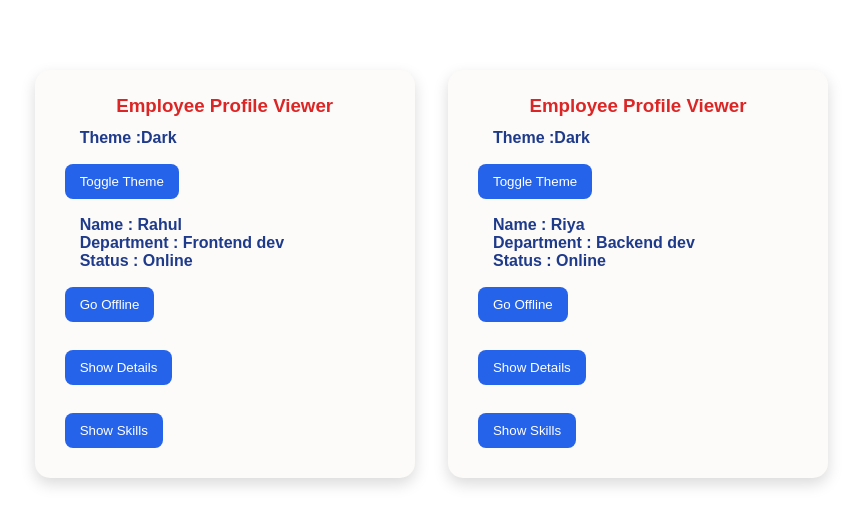
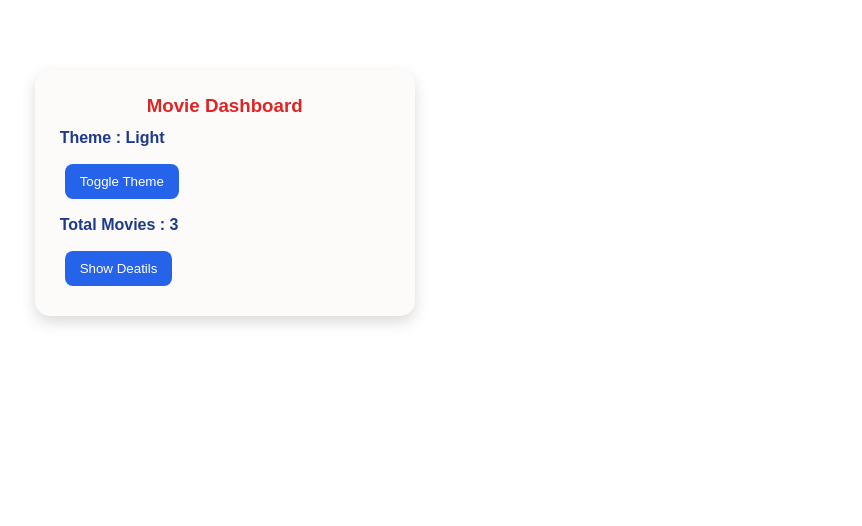
Before and after one commit to hodbesanjana06/React-Learning, a React (Vite) app: page / in a window 1280 px wide. Shown: the top 526 px of the page, without its empty margins (2-864 px from the left). Built offline with nearby package versions, Linux system fonts and the light colour scheme.

Commit message:
Day 06 : List & Keys

```diff
--- a/src/App.css
+++ b/src/App.css
@@ -17,12 +17,7 @@
   font-family: Arial, sans-serif;
 }
 
-.small-box h2 {
-  color: #1e3a8a;
-  margin: 12px 0;
-  text-align: left;
-  padding-left: 20px;
-}
+
 .small-box h3 {
   color: #dc2626;
   text-align: center;
@@ -70,7 +65,10 @@
   color: #1e3a8a;
   font-size: medium;
 }
-
+.small-box p {
+  color: #ff9800;
+  font-size: medium;
+}
 .heading{
 text-align: center;
 color: brown;
@@ -90,3 +88,14 @@ color: brown;
   font-weight: bold;
   font-size: medium;
 }
+
+.small-card{
+
+  width: 300px;
+  margin: 40px auto;
+  padding: 25px;
+  background-color: #fcfbf9;
+  border-radius: 15px;
+  box-shadow: 0 6px 15px rgba(0, 0, 0, 0.15);
+  font-family: Arial, sans-serif;
+}
--- a/src/App.jsx
+++ b/src/App.jsx
@@ -1,17 +1,35 @@
 import './App.css'
-// import ConditionalRendering from './Days/Day05 - Conditional-Rendering/ConditionalRendering';
-// import Task from './Days/Day05 - Conditional-Rendering/Task';
-import Employee from './Days/Day05 - Conditional-Rendering/Employee';
+import ListKey from './Days/Day06 - List-Keys/ListKey';
+import Task from './Days/Day06 - List-Keys/Task';
+import MovieDashboard from './Days/Day06 - List-Keys/MovieDashboard';
 
 function App(){
+  let movies = [
+  {
+    id: 1,
+    title: "Tumbadchi Manjula",
+    rating: 9
+  },
+  {
+    id: 2,
+    title: "Dashavtar",
+    rating: 10
+  },
+  {
+    id: 3,
+    title: "Avatar",
+    rating: 8
+  }
+]
+
   return(
+
     <>
     <div className='main-box'>
 
-      {/* < ConditionalRendering/> */}
-      {/* <Task/>  */}
-      <Employee id = {101} name ="Rahul" age ={22} dept = "Frontend dev" username = "Rahul_dev" exp={2} skills={["JavaScript", "React", "Node.js", "CSS"]}/>
-      <Employee id = {102} name ="Riya" age ={24} dept = "Backend dev" username = "Riya@_dev" exp={1} skills={["python", "Django", "Node.js", "Mysql"]}/>
+      {/* <ListKey/> */}
+      {/* <Task movies = {movies}/> */}
+      <MovieDashboard  movies = {movies}/>
 
     </div>
 
--- a/src/Days/Day05 - Conditional-Rendering/Employee.jsx
+++ b/src/Days/Day05 - Conditional-Rendering/Employee.jsx
@@ -55,3 +55,6 @@ function Employee({name , id , age , dept, username , exp , skills}){
 }
 
 export default Employee;
+
+{/* <Employee id = {101} name ="Rahul" age ={22} dept = "Frontend dev" username = "Rahul_dev" exp={2} skills={["JavaScript", "React", "Node.js", "CSS"]}/>
+      <Employee id = {102} name ="Riya" age ={24} dept = "Backend dev" username = "Riya@_dev" exp={1} skills={["python", "Django", "Node.js", "Mysql"]}/> */}
--- /dev/null
+++ b/src/Days/Day06 - List-Keys/ListKey.jsx
@@ -0,0 +1,96 @@
+
+function ListKey(){
+    let colors = ["red", 'Blue', 'Green']
+    let fruits = ["apple", 'Mango', 'Orange']
+    let students = [
+        {
+            id : 101,
+            name : "Rahul"
+        },
+        {
+            id : 102,
+            name : "Aman"
+        },
+    ]
+
+    let shops = [
+        {
+            id: 1001,
+            product: "Laptop",
+            price: 50000
+        },
+        {
+            id: 1002,
+            product: "Phone",
+            price: 20000
+        }
+    ]
+
+
+    let movies = [
+         {
+            id: 1,
+            title: "Inception",
+            rating: 9
+        },
+        {
+            id: 2,
+            title: "Interstellar",
+            rating: 10
+        },
+        {
+            id: 3,
+            title: "Avatar",
+            rating: 8
+        }
+
+    ]
+    return(
+        <>
+        <div className="small-box">
+            <h3>using map  </h3>
+            {colors.map((c)=>(
+                <h2 key={c}>{c}</h2>
+            ))}
+        </div>
+
+
+        <div className="small-box">
+            <h3>using map + dispaly li</h3>
+            <ul>
+                {fruits.map((f)=>(
+                    <li key={f}>{f}</li>
+                ))}
+            </ul>
+        </div>
+
+
+        <div className="small-box">
+                <h3>array of object + card</h3>
+                {students.map((s)=>(
+                    <div key={s.id} className="small-card">
+                        <h2>Name : {s.name}</h2>
+                        <p>ID : {s.id}</p>
+                    </div>
+
+                ))}
+        </div>
+
+        <div className="small-box">
+                {
+                    shops.map((i)=>(
+                        <div className="small-card">
+                            <h2>ID : {i.id}</h2>
+                            <h3>Product : {i.product}</h3>
+                            <h3>Price : {i.price}</h3>
+                        </div>
+                    ))
+                }
+        </div>
+
+
+        </>
+    )
+}
+
+export default ListKey;
--- /dev/null
+++ b/src/Days/Day06 - List-Keys/MovieDashboard.jsx
@@ -0,0 +1,34 @@
+
+import { useState } from "react";
+
+function MovieDashboard({movies}){
+    const [isLight , setThem] = useState(false)
+    const [isShow , setShow] = useState(false)
+    return(
+        <>
+            <div className="small-box">
+
+                <h3>Movie Dashboard</h3>
+                <h2>Theme : {isLight ? "Dark" : "Light"}</h2>
+                <button onClick={()=> setThem(!isLight)}>Toggle Theme</button><br />
+
+                <h2>Total Movies : {movies.length}</h2>
+
+
+                <button onClick={()=> setShow(!isShow)}>{isShow ? "Hide Details": "Show Deatils"}</button>
+                {
+                    isShow &&(
+                       movies.map((m)=>(
+                        <div key={m.id} className="small-card">
+                            <h2>{m.title}</h2>
+                            <h3>Rating : {m.rating}</h3>
+                            <p>{m.rating >= 9 ? "Blockbuster" : "Good Movie"}</p>
+                        </div>
+                       ))
+                    )
+                }
+            </div>
+        </>
+    )
+}
+export default MovieDashboard;
--- /dev/null
+++ b/src/Days/Day06 - List-Keys/Task.jsx
@@ -0,0 +1,20 @@
+function Task({movies}){
+    return(
+        <>
+            <div className="small-box">
+
+                <h3>Movie Rating Card</h3>
+                {movies.map((m)=>(
+                    <div key={m.id} className="small-card">
+                        <h2>{m.title}</h2>
+                        <h2>Rating : {m.rating}</h2>
+                        <p>{m.rating >= 9 ? "Blockbuster" : "Good Movie"}</p>
+                    </div>
+                ))}
+
+            </div>
+        </>
+    )
+}
+
+export default Task;
```
